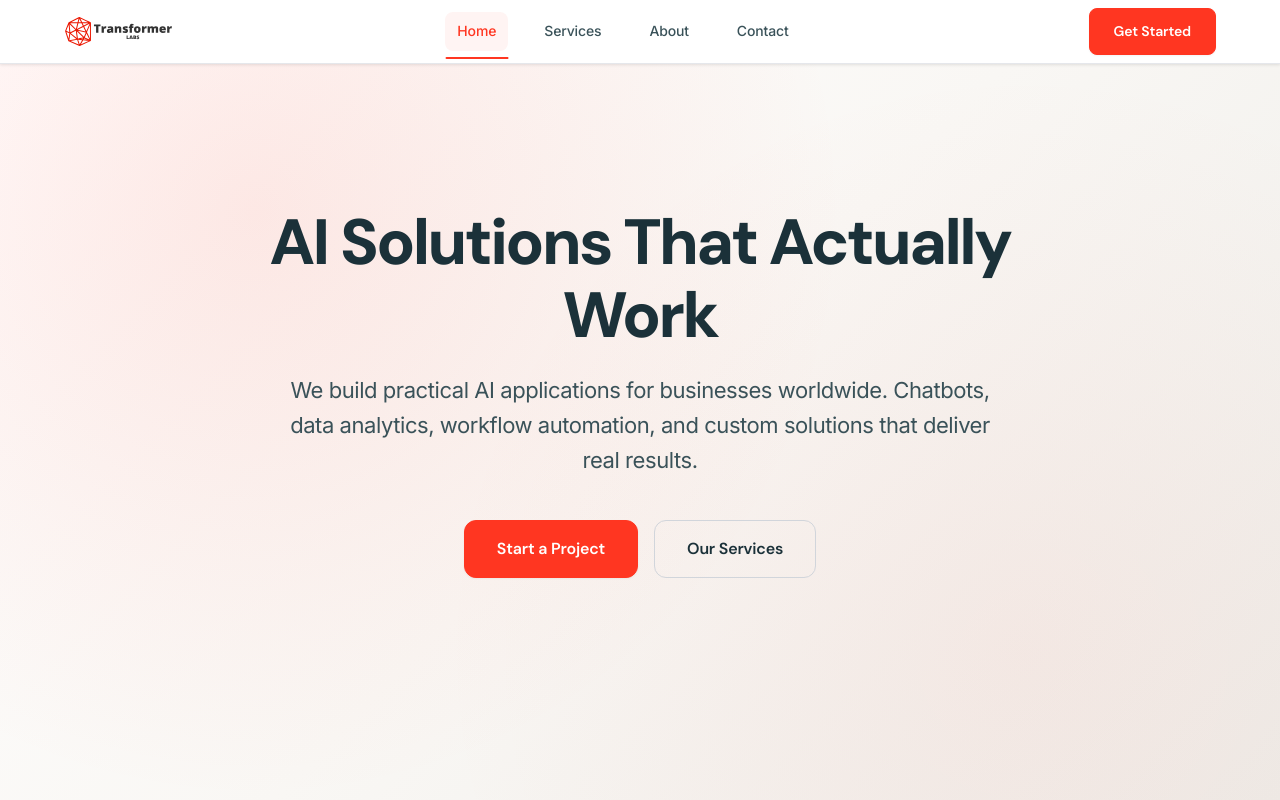
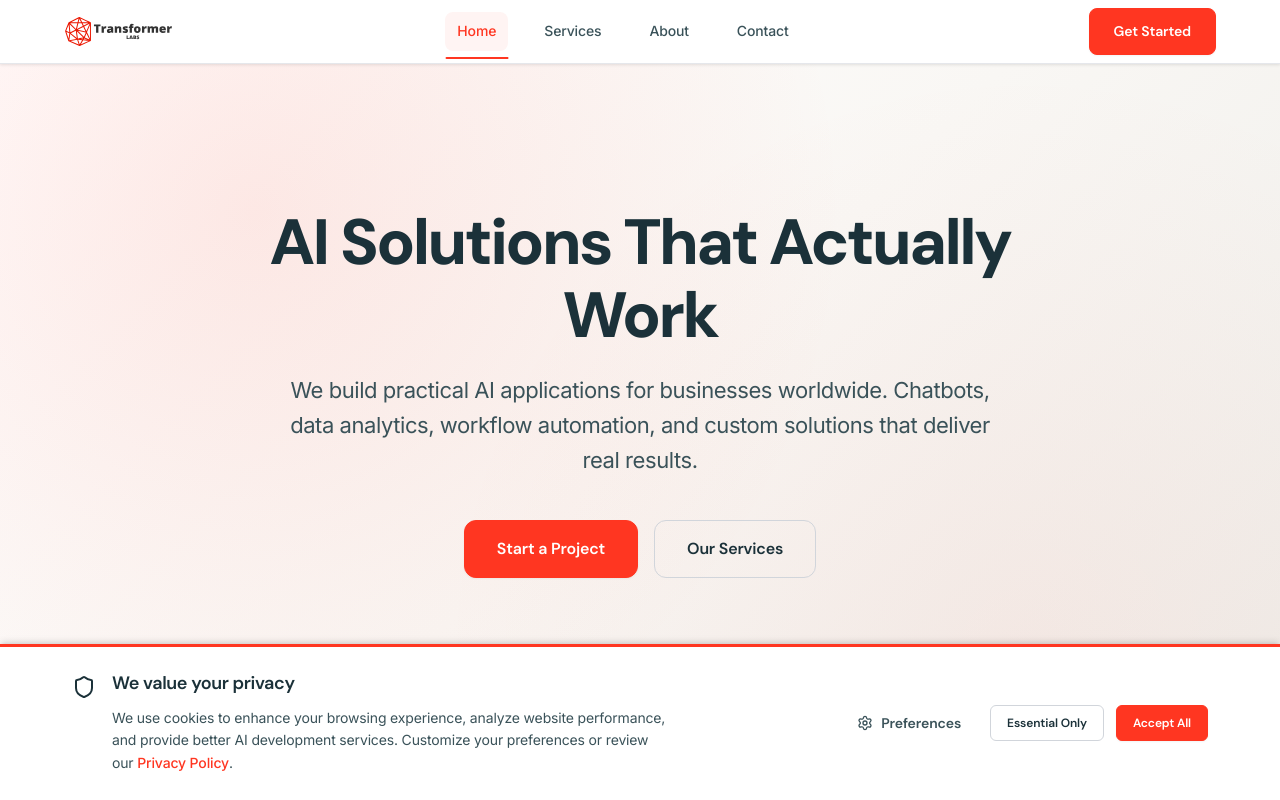
Before and after one commit to OthmanMohammad/tl, a Next.js app: page / in a window 1280 px wide. Shown: the top 800 px of the page. Built offline with nearby package versions, Linux system fonts and the light colour scheme; a web font is replaced by a local one.

Commit message:
feat: integrate cookie consent and analytics into application

```diff
--- a/src/app/layout.tsx
+++ b/src/app/layout.tsx
@@ -3,6 +3,8 @@ import { Inter } from 'next/font/google'
 import './globals.css'
 import Navigation from '@/components/Navigation'
 import Footer from '@/components/Footer'
+import CookieConsentBanner from '@/components/CookieConsentBanner'
+import Analytics from '@/components/Analytics'
 
 const inter = Inter({
   subsets: ['latin'],
@@ -60,9 +62,7 @@ export const metadata: Metadata = {
   },
   icons: {
     icon: [
-      // Use your existing logo SVG as favicon!
       { url: '/Logo_only_Transparent.svg', type: 'image/svg+xml' },
-      // Keep existing PNG fallbacks
       { url: '/favicon-32x32.png', sizes: '32x32', type: 'image/png' },
       { url: '/favicon-16x16.png', sizes: '16x16', type: 'image/png' },
       { url: '/favicon.ico', sizes: 'any' },
@@ -87,9 +87,15 @@ export default function RootLayout({
         <meta name="theme-color" content="#EB1600" />
       </head>
       <body className={inter.className}>
+        {/* Google Analytics - Only loads with user consent */}
+        <Analytics />
+
         <Navigation />
         <main>{children}</main>
         <Footer />
+
+        {/* TransformerLabs Cookie Consent Banner */}
+        <CookieConsentBanner />
       </body>
     </html>
   )
```
